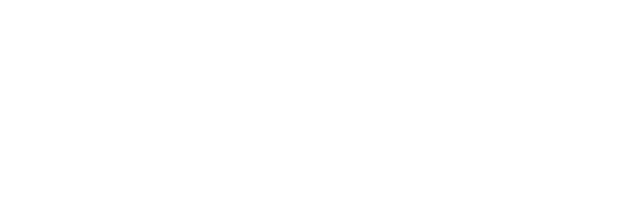
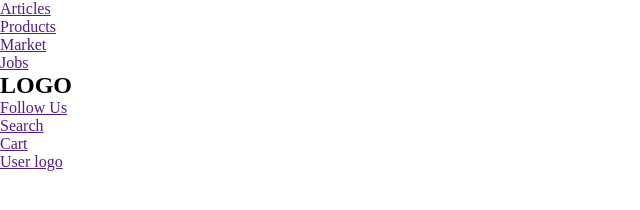
Before and after one commit to UzielCarranza/codeup-web-exercises, a plain HTML site: page flexbox-nav-exercise.html in a window 1280 px wide. Shown: the whole page, without its empty margins (0-640 px from the left). Drawn offline with Linux system fonts and the light colour scheme.

Commit message:
created structure of webpage

```diff
--- a/flexbox-nav-exercise.html
+++ b/flexbox-nav-exercise.html
@@ -6,6 +6,23 @@
     <link rel="stylesheet" href="css/flexbox-nav-exercise.css">
 </head>
 <body>
+<nav>
+    <div>
+        <ul>
+            <li><a href="">Articles</a></li>
+            <li><a href="">Products</a></li>
+            <li><a href="">Market</a></li>
+            <li><a href="">Jobs</a></li>
+        </ul>
+    </div>
+    <div><h1>LOGO</h1></div>
+    <div>
+        <ul><a href="">Follow Us</a></ul>
+        <ul><a href="">Search</a></ul>
+        <ul><a href="">Cart</a></ul>
+        <ul><a href="">User logo</a></ul>
+    </div>
+</nav>
 
 </body>
 </html>
```
